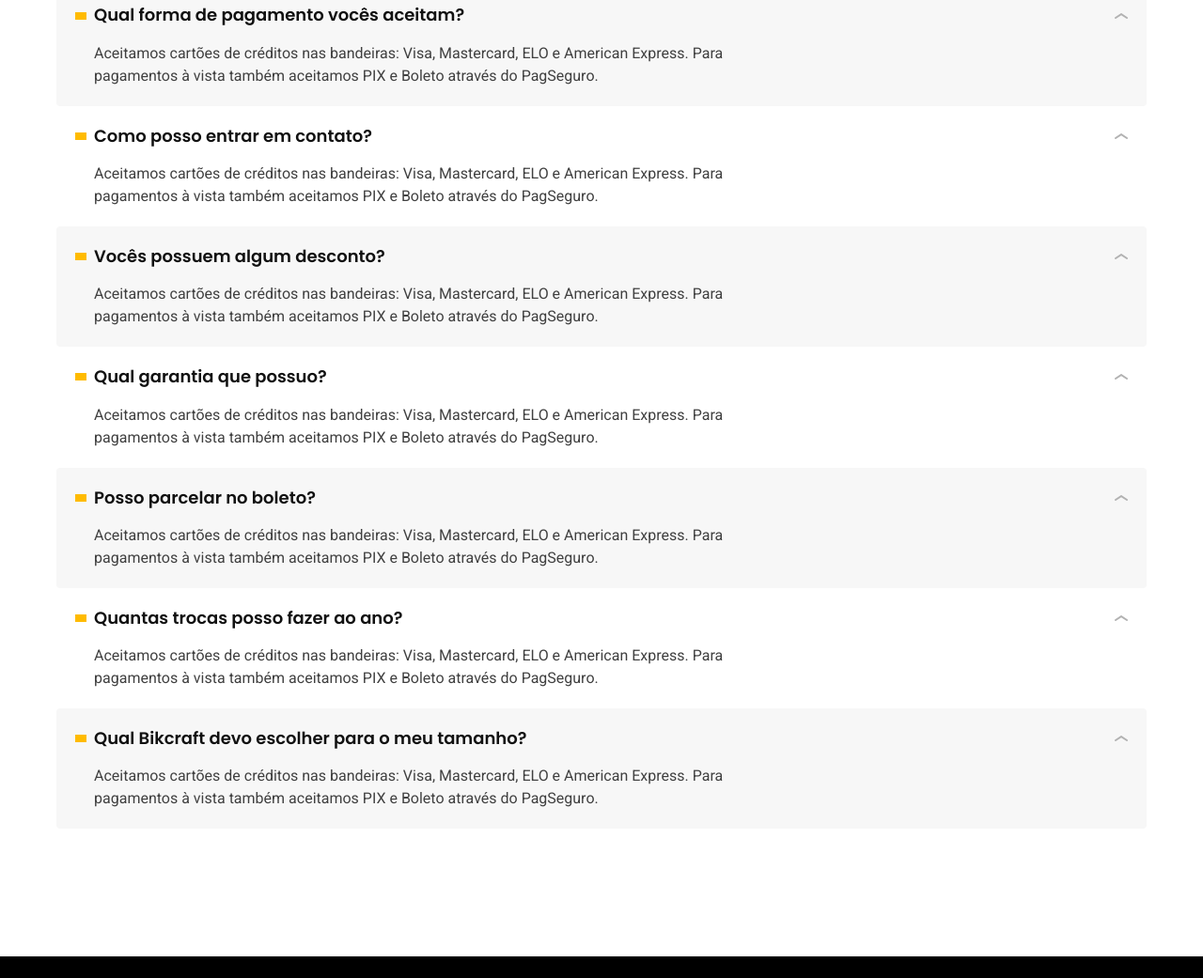
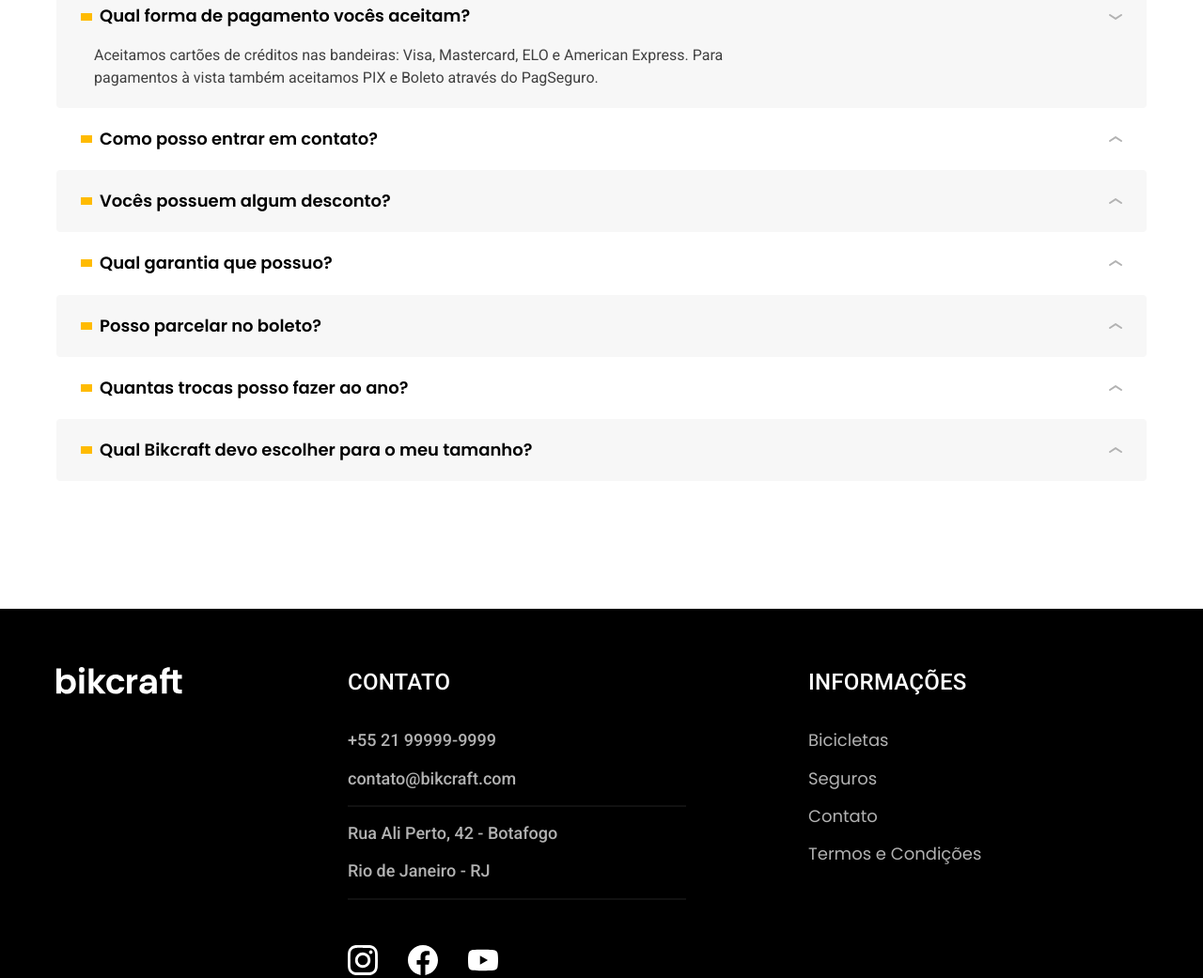
Before and after one commit to AlphaJooj/bikcraft, a plain HTML site: page seguros.html in a window 1280 px wide. Shown: the part 1858-2899 px from the top of the page at 94% size. Drawn offline with Linux system fonts and the light colour scheme; files whose address does not match are found by name.

Commit message:
Otimização das perguntas frequentes

```diff
--- a/css/seguros/perguntas.css
+++ b/css/seguros/perguntas.css
@@ -16,15 +16,19 @@
   background-color: var(--cor-1);
 }
 
-.perguntas dt {
+.perguntas button {
   display: grid;
   grid-template-columns: auto 1fr auto;
   align-items: center;
   gap: 8px;
   cursor: pointer;
+  border: none;
+  background: none;
+  width: 100%;
+  text-align: left;
 }
 
-.perguntas dt::before {
+.perguntas button::before {
   content: "";
   display: inline-block;
   width: 12px;
@@ -32,7 +36,7 @@
   background-color: var(--cor-p1);
 }
 
-.perguntas dt::after {
+.perguntas button::after {
   content: "";
   display: inline-block;
   width: 14px;
@@ -41,8 +45,17 @@
   transition: 0.3s;
 }
 
-.perguntas dt:hover::after {
+.perguntas button:hover::after,
+.perguntas button[aria-expanded="true"]::after {
   transform: rotate(180deg);
+}
+
+.perguntas dd {
+  display: none;
+}
+
+.perguntas dd.ativa {
+  display: block;
 }
 
 .perguntas dd {
--- a/js/script.js
+++ b/js/script.js
@@ -1,4 +1,4 @@
-//Ativar links do menu
+// ATIVAR LINKS DO MENU
 const links = document.querySelectorAll(".header-menu a");
 function ativarLink(link) {
   const url = location.href;
@@ -10,7 +10,7 @@
 }
 links.forEach(ativarLink);
 
-//Ativar itens do orçamento
+// ATIVAR ITENS DO ORÇAMENTO
 
 const parametros = new URLSearchParams(location.search);
 
@@ -23,3 +23,22 @@
 }
 
 parametros.forEach(ativarProduto);
+
+// PERGUNTAS FREQUENTES
+const perguntas = document.querySelectorAll(".perguntas button");
+
+function ativarPergunta(event) {
+  const pergunta = event.currentTarget;
+  const controls = pergunta.getAttribute("aria-controls");
+  const resposta = document.getElementById(controls);
+
+  resposta.classList.toggle("ativa");
+  const ativa = resposta.classList.contains("ativa");
+  pergunta.setAttribute("aria-expanded", ativa);
+}
+
+function eventosPerguntas(pergunta) {
+  pergunta.addEventListener("click", ativarPergunta);
+}
+
+perguntas.forEach(eventosPerguntas);
--- a/seguros.html
+++ b/seguros.html
@@ -109,32 +109,32 @@
         <h2 class="font-1-xxl">perguntas frequentes<span class="cor-p1">.</span></h2>
         <dl>
             <div>
-                <dt class="font-1-m-b">Qual forma de pagamento vocês aceitam?</dt>
-                <dd class="font-2-s cor-9">Aceitamos cartões de créditos nas bandeiras: Visa, Mastercard, ELO e American Express. Para pagamentos à vista também aceitamos PIX e Boleto através do PagSeguro.</dd>
+                <dt><button class="font-1-m-b" aria-controls="pergunta1" aria-expanded="true">Qual forma de pagamento vocês aceitam?</button></dt>
+                <dd id="pergunta1" class="font-2-s cor-9 ativa">Aceitamos cartões de créditos nas bandeiras: Visa, Mastercard, ELO e American Express. Para pagamentos à vista também aceitamos PIX e Boleto através do PagSeguro.</dd>
             </div>
             <div>
-                <dt class="font-1-m-b">Como posso entrar em contato?</dt>
-                <dd class="font-2-s cor-9">Aceitamos cartões de créditos nas bandeiras: Visa, Mastercard, ELO e American Express. Para pagamentos à vista também aceitamos PIX e Boleto através do PagSeguro.</dd>
+                <dt><button class="font-1-m-b" aria-controls="pergunta2" aria-expanded="false">Como posso entrar em contato?</button></dt>
+                <dd id="pergunta2" class="font-2-s cor-9">Aceitamos cartões de créditos nas bandeiras: Visa, Mastercard, ELO e American Express. Para pagamentos à vista também aceitamos PIX e Boleto através do PagSeguro.</dd>
             </div>
             <div>
-                <dt class="font-1-m-b">Vocês possuem algum desconto?</dt>
-                <dd class="font-2-s cor-9">Aceitamos cartões de créditos nas bandeiras: Visa, Mastercard, ELO e American Express. Para pagamentos à vista também aceitamos PIX e Boleto através do PagSeguro.</dd>
+                <dt><button class="font-1-m-b" aria-controls="pergunta3" aria-expanded="false">Vocês possuem algum desconto?</button></dt>
+                <dd id="pergunta3" class="font-2-s cor-9">Aceitamos cartões de créditos nas bandeiras: Visa, Mastercard, ELO e American Express. Para pagamentos à vista também aceitamos PIX e Boleto através do PagSeguro.</dd>
             </div>
             <div>
-                <dt class="font-1-m-b">Qual garantia que possuo?</dt>
-                <dd class="font-2-s cor-9">Aceitamos cartões de créditos nas bandeiras: Visa, Mastercard, ELO e American Express. Para pagamentos à vista também aceitamos PIX e Boleto através do PagSeguro.</dd>
+                <dt><button class="font-1-m-b" aria-controls="pergunta4" aria-expanded="false">Qual garantia que possuo?</button></dt>
+                <dd id="pergunta4" class="font-2-s cor-9">Aceitamos cartões de créditos nas bandeiras: Visa, Mastercard, ELO e American Express. Para pagamentos à vista também aceitamos PIX e Boleto através do PagSeguro.</dd>
             </div>
             <div>
-                <dt class="font-1-m-b">Posso parcelar no boleto?</dt>
-                <dd class="font-2-s cor-9">Aceitamos cartões de créditos nas bandeiras: Visa, Mastercard, ELO e American Express. Para pagamentos à vista também aceitamos PIX e Boleto através do PagSeguro.</dd>
+                <dt><button class="font-1-m-b" aria-controls="pergunta5" aria-expanded="false">Posso parcelar no boleto?</button></dt>
+                <dd id="pergunta5" class="font-2-s cor-9">Aceitamos cartões de créditos nas bandeiras: Visa, Mastercard, ELO e American Express. Para pagamentos à vista também aceitamos PIX e Boleto através do PagSeguro.</dd>
             </div>
             <div>
-                <dt class="font-1-m-b">Quantas trocas posso fazer ao ano?</dt>
-                <dd class="font-2-s cor-9">Aceitamos cartões de créditos nas bandeiras: Visa, Mastercard, ELO e American Express. Para pagamentos à vista também aceitamos PIX e Boleto através do PagSeguro.</dd>
+                <dt><button class="font-1-m-b" aria-controls="pergunta6" aria-expanded="false">Quantas trocas posso fazer ao ano?</button></dt>
+                <dd id="pergunta6" class="font-2-s cor-9">Aceitamos cartões de créditos nas bandeiras: Visa, Mastercard, ELO e American Express. Para pagamentos à vista também aceitamos PIX e Boleto através do PagSeguro.</dd>
             </div>
             <div>
-                <dt class="font-1-m-b">Qual Bikcraft devo escolher para o meu tamanho?</dt>
-                <dd class="font-2-s cor-9">Aceitamos cartões de créditos nas bandeiras: Visa, Mastercard, ELO e American Express. Para pagamentos à vista também aceitamos PIX e Boleto através do PagSeguro.</dd>
+                <dt><button class="font-1-m-b" aria-controls="pergunta7" aria-expanded="false">Qual Bikcraft devo escolher para o meu tamanho?</button></dt>
+                <dd id="pergunta7" class="font-2-s cor-9">Aceitamos cartões de créditos nas bandeiras: Visa, Mastercard, ELO e American Express. Para pagamentos à vista também aceitamos PIX e Boleto através do PagSeguro.</dd>
             </div>
         </dl>
     </article>
```
